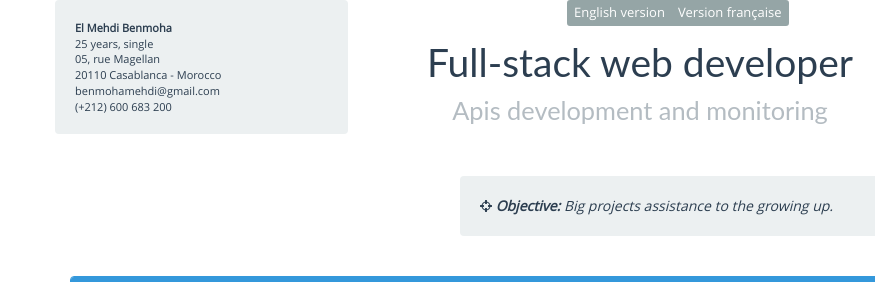
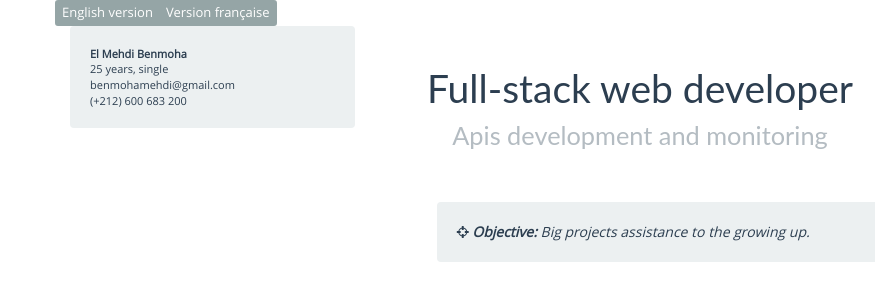
Before and after one commit to GO3LIN/CV, a plain HTML site: page indexEn.html in a window 1280 px wide. Shown: the top 282 px of the page, 0-875 px from the left. Drawn offline with Linux system fonts and the light colour scheme; files whose address does not match are found by name.

Commit message:
Removed old address

```diff
--- a/indexEn.html
+++ b/indexEn.html
@@ -19,7 +19,6 @@
 
 
   		<div class="row">
-  		<div style="position:absolute; top:0; margin-left: 40%; z-index: 2000;">
   		<div class="btn-group btn-group-xs" role="group" aria-label="...">
 			<a class="btn btn-default btn-xs" href="https://go3lin.github.io/CV-Bootstrap/indexEn.html">English version</a>
 			<a class="btn btn-default btn-xs" href="https://go3lin.github.io/CV-Bootstrap/">Version française</a>
@@ -28,8 +27,6 @@
   			<div class="col-xs-3 infosPerso well" >
 <strong>El Mehdi Benmoha</strong><br>
 25 years, single<br>
-05, rue Magellan<br>
-20110 Casablanca - Morocco<br>
 benmohamehdi@gmail.com<br>
 (+212) 600 683 200<br>
   			</div>
```
